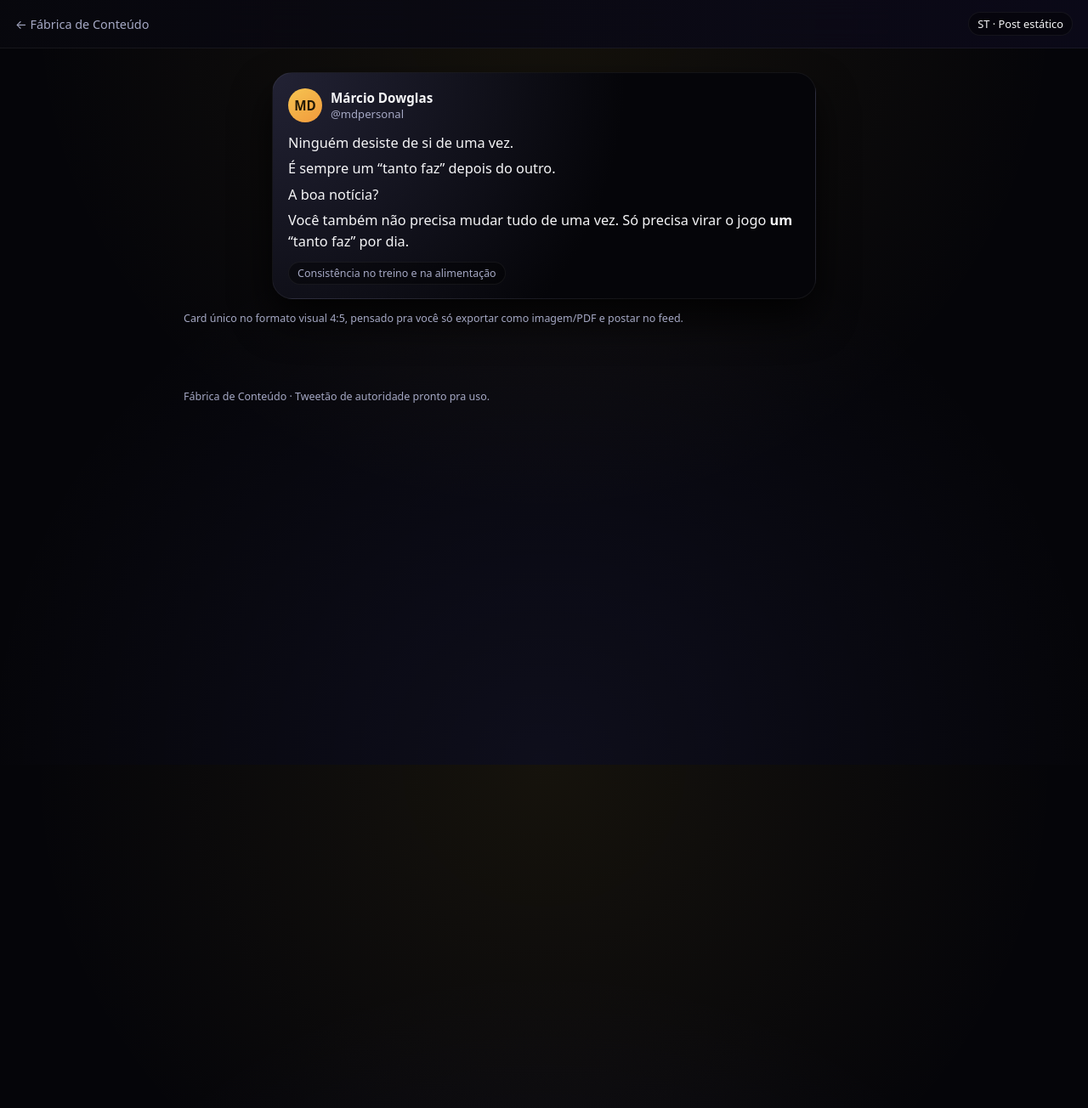
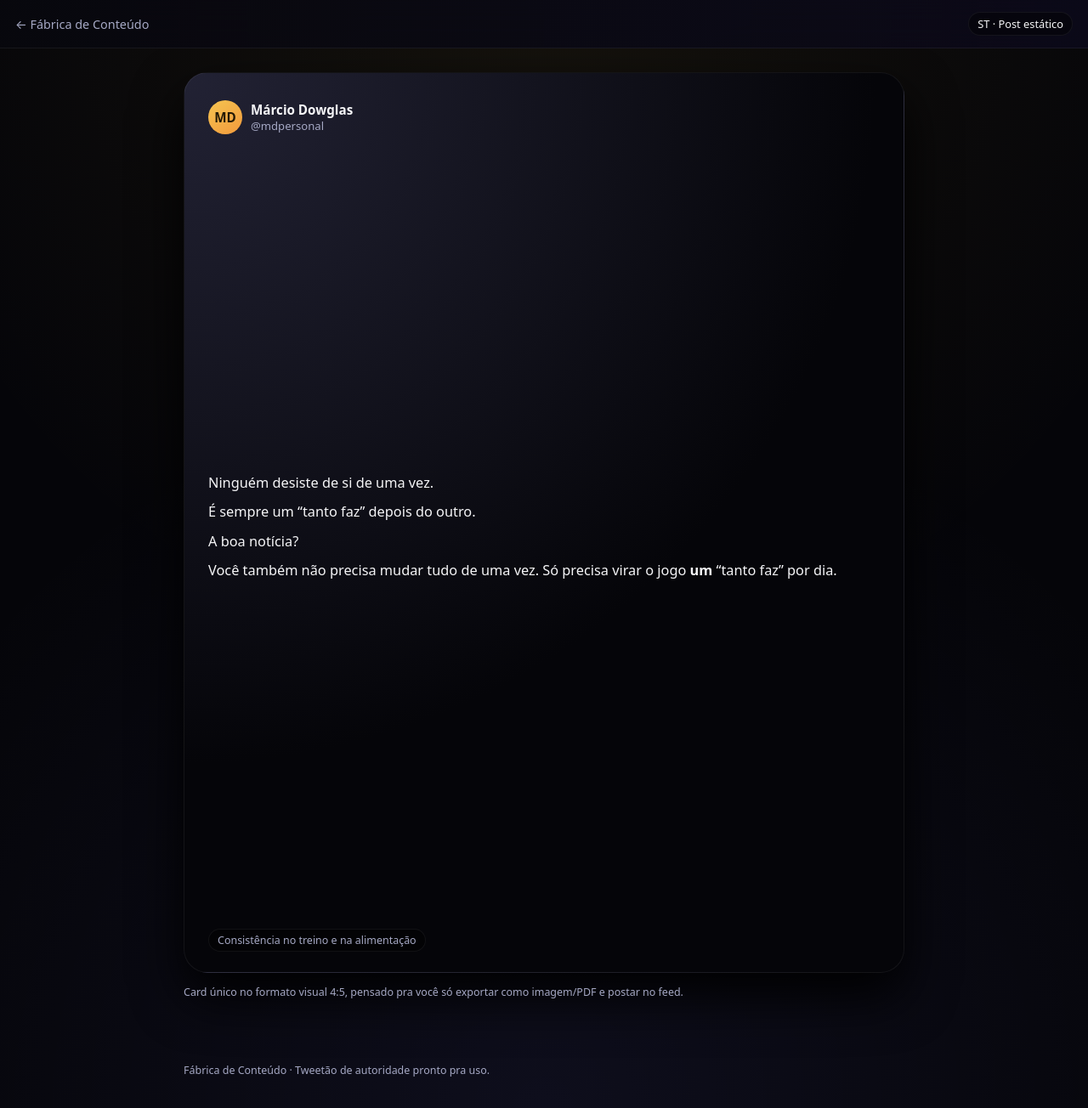
Before and after one commit to mbritodowglas-collab/fabrica-conteudo, a Jekyll site: the page built from content/static/post-teste.md, in a window 1280 px wide. Shown: the whole page at 85% size. Built offline with Jekyll 4.4.1, drawn with Linux system fonts in a browser that asks for light colours.

Commit message:
Atualizar o style.css

```diff
--- a/assets/css/style.css
+++ b/assets/css/style.css
@@ -1499,3 +1499,75 @@ main {
     min-height: 140px;
   }
 }
+
+/* ============================================
+   AJUSTES PARA POST ESTÁTICO (4:5 + AVATAR)
+   ============================================ */
+
+/* Card estático com proporção 4:5 (mesmo padrão do carrossel) */
+.fc-static-card {
+  width: 900px;            /* base desktop */
+  max-width: 92vw;         /* não estoura no mobile */
+  aspect-ratio: 4 / 5;     /* formato feed Instagram */
+  border-radius: 28px;
+  border: 1px solid var(--fc-border);
+  background: radial-gradient(circle at top left, #222234 0%, #050509 60%);
+  box-shadow: 0 28px 60px rgba(0, 0, 0, 0.95);
+  padding: 32px 28px 24px;
+  display: flex;
+  flex-direction: column;
+  justify-content: space-between;
+}
+
+/* Texto principal do estático */
+.fc-static-body {
+  font-size: 1.02rem;
+  line-height: 1.6;
+  margin-bottom: 16px;
+  color: var(--fc-text);
+}
+
+.fc-static-body p {
+  margin: 0 0 8px;
+}
+
+/* Avatar com foto (estilo Twitter) */
+.fc-avatar {
+  width: 40px;
+  height: 40px;
+  border-radius: 999px;
+  background: linear-gradient(145deg, #f5c451, #f29a3c);
+  display: flex;
+  align-items: center;
+  justify-content: center;
+  overflow: hidden;  /* deixa a foto circular */
+}
+
+.fc-avatar__img {
+  width: 100%;
+  height: 100%;
+  object-fit: cover; /* corta direitinho */
+  display: block;
+}
+
+/* Nome + handle */
+.fc-static-user__name {
+  font-weight: 600;
+  font-size: 0.95rem;
+}
+
+.fc-static-user__handle {
+  font-size: 0.82rem;
+  color: var(--fc-soft);
+}
+
+/* Responsivo */
+@media (max-width: 768px) {
+  .fc-static-card {
+    padding: 24px 18px 20px;
+  }
+
+  .fc-static-body {
+    font-size: 0.96rem;
+  }
+}
```
